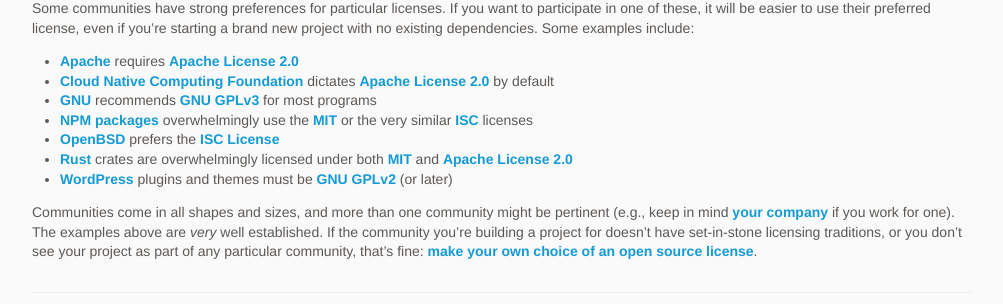
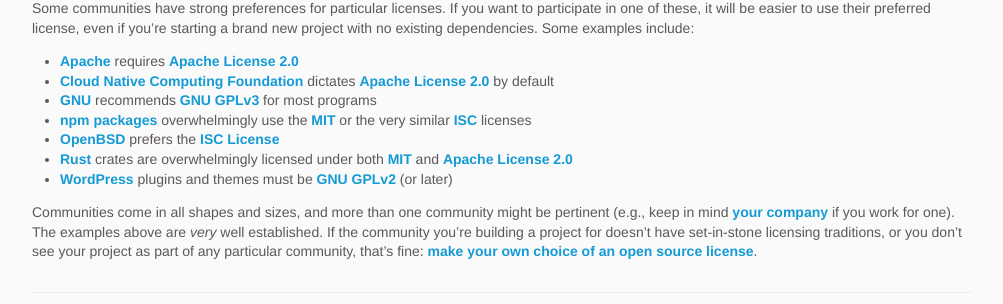
Before and after one commit to github/choosealicense.com, a Jekyll site: the page built from community.md, in a window 1280 px wide. Shown: the part 255-559 px from the top of the page, without its empty margins (138-1141 px from the left). Built offline with Jekyll 4.4.1, drawn with Linux system fonts in a browser that asks for light colours; some web fonts are replaced.

Commit message:
Lowercase npm

```diff
--- a/community.md
+++ b/community.md
@@ -16,7 +16,7 @@
 * [Apache](https://www.apache.org/licenses/) requires [Apache License 2.0](/licenses/apache-2.0/)
 * [Cloud Native Computing Foundation](https://github.com/cncf/toc/blob/master/process/project_proposals.adoc) dictates [Apache License 2.0](/licenses/apache-2.0/) by default
 * [GNU](https://www.gnu.org/licenses/license-recommendations.html) recommends [GNU GPLv3](/licenses/gpl-3.0/) for most programs
-* [NPM packages](https://libraries.io/search?platforms=NPM) overwhelmingly use the [MIT](/licenses/mit/) or the very similar [ISC](/licenses/isc) licenses
+* [npm packages](https://libraries.io/search?platforms=npm) overwhelmingly use the [MIT](/licenses/mit/) or the very similar [ISC](/licenses/isc) licenses
 * [OpenBSD](https://www.openbsd.org/policy.html) prefers the [ISC License](/licenses/isc/)
 * [Rust](https://rust-lang.github.io/api-guidelines/necessities.html#crate-and-its-dependencies-have-a-permissive-license-c-permissive) crates are overwhelmingly licensed under both [MIT](/licenses/mit/) and [Apache License 2.0](/licenses/apache-2.0/)
 * [WordPress](https://wordpress.org/about/license/) plugins and themes must be [GNU GPLv2](/licenses/gpl-2.0/) (or later)
```
